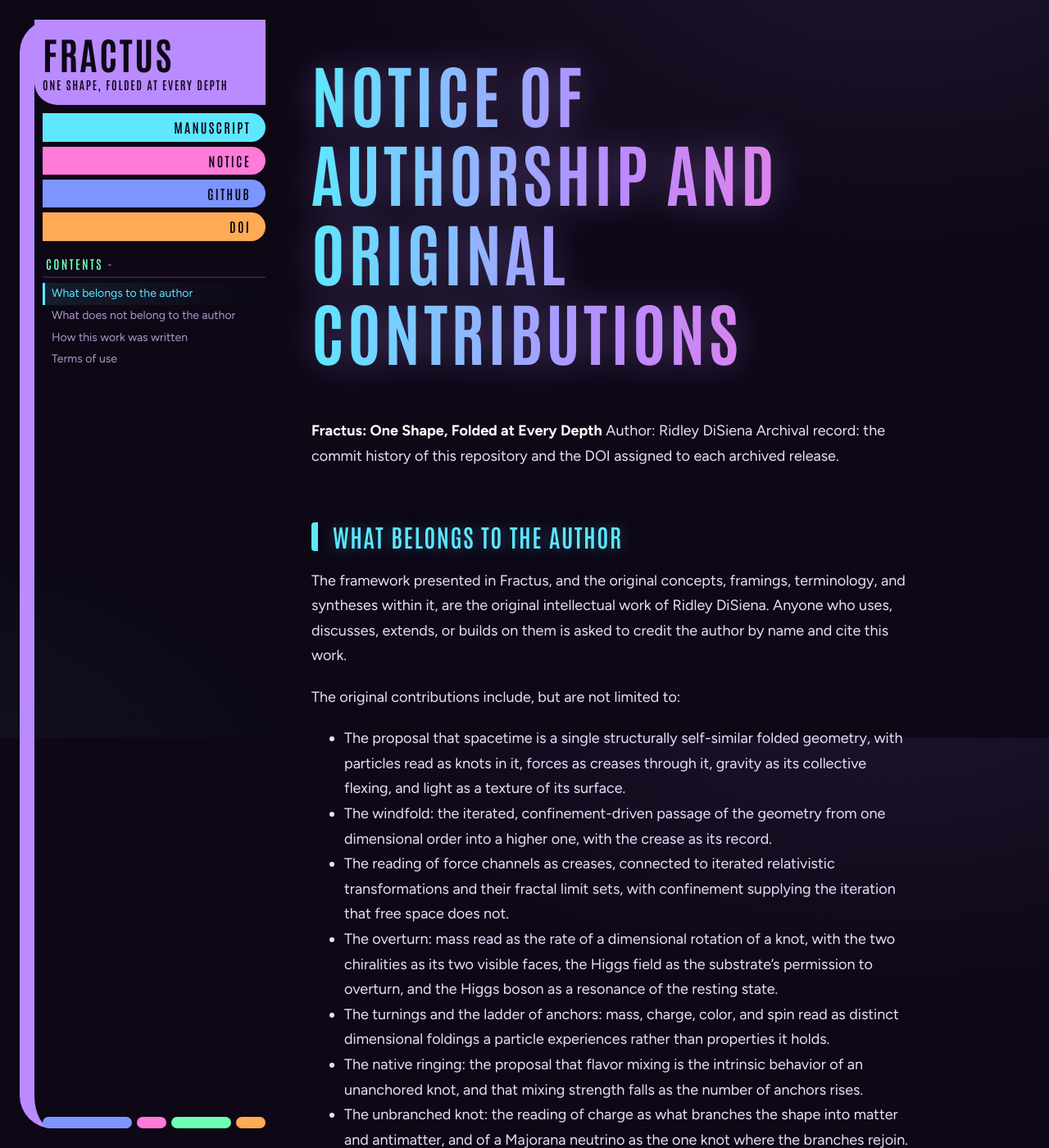
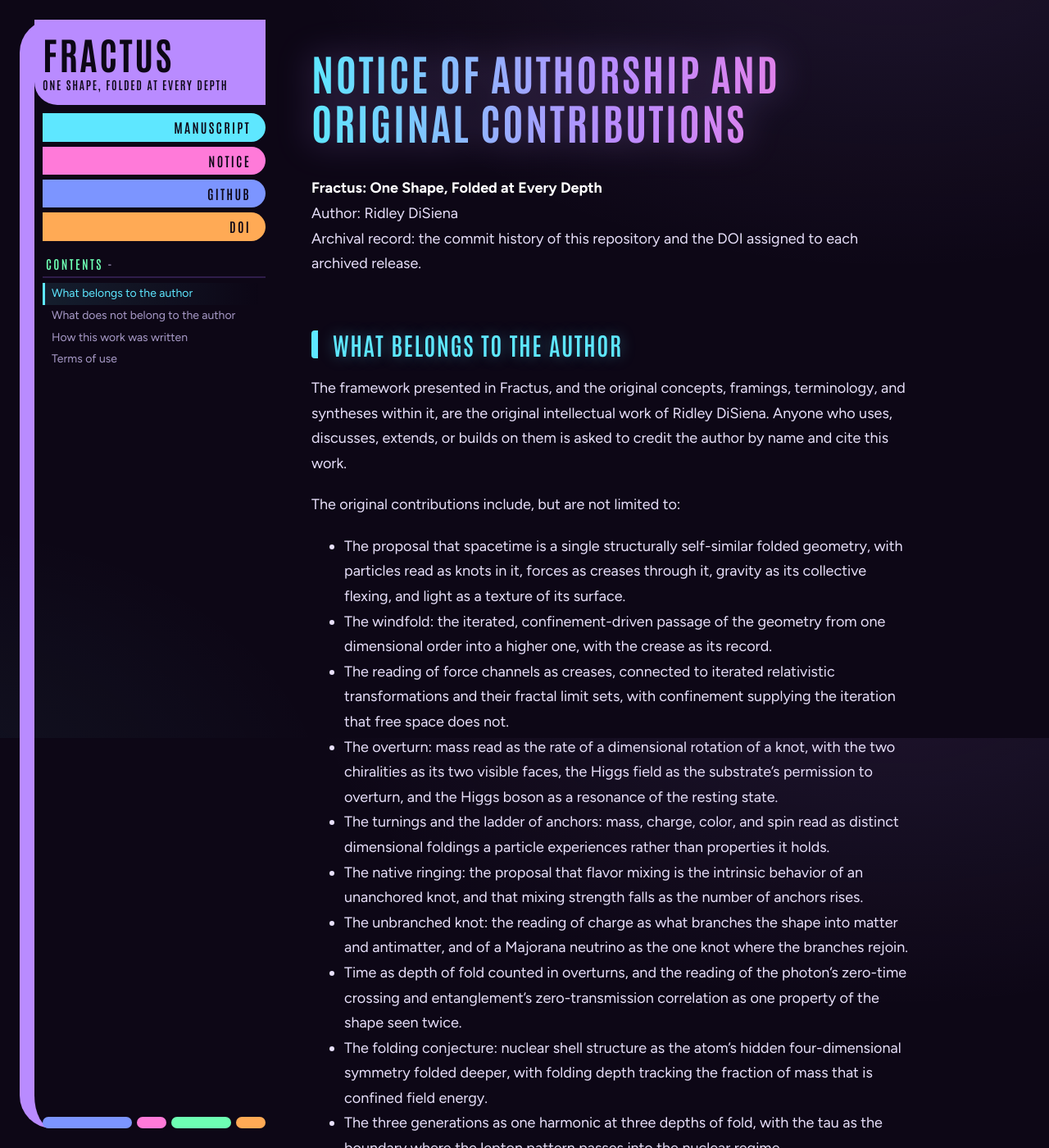
Before and after one commit to RidleyDiSiena/fractus, a Jekyll site: the page built from NOTICE.md, in a window 1280 px wide and 1400 px high. Shown: the whole window at 82% size. Built offline with Jekyll 4.4.1, drawn with Linux system fonts in a browser that asks for light colours; our own code applies the rules of GitHub Pages for plain Markdown files.

Commit message:
Keep the large title for the manuscript only, and honor line breaks in the Notice header
Co-Authored-By: Claude Opus 5.5 <noreply@anthropic.com>

```diff
--- a/_config.yml
+++ b/_config.yml
@@ -5,6 +5,7 @@ markdown: kramdown
 kramdown:
   input: GFM
   auto_ids: true
+  hard_wrap: true
 exclude:
   - README.md
   - CITATION.cff
--- a/assets/css/style.scss
+++ b/assets/css/style.scss
@@ -185,7 +185,7 @@ h1, h2, h3, h4 {
 
 h1 {
   display: inline-block;
-  font-size: clamp(48px, 9vw, 84px);
+  font-size: clamp(34px, 5vw, 52px);
   font-weight: 700;
   margin-top: 0.2em;
   background: linear-gradient(90deg, var(--cyan), var(--purple) 50%, var(--pink));
@@ -194,6 +194,8 @@ h1 {
   color: transparent;
   filter: drop-shadow(0 0 22px rgba(185, 139, 255, 0.35));
 }
+
+.byline ~ h1 { font-size: clamp(48px, 9vw, 84px); }
 
 h1 + h3 {
   margin-top: 0;
```
